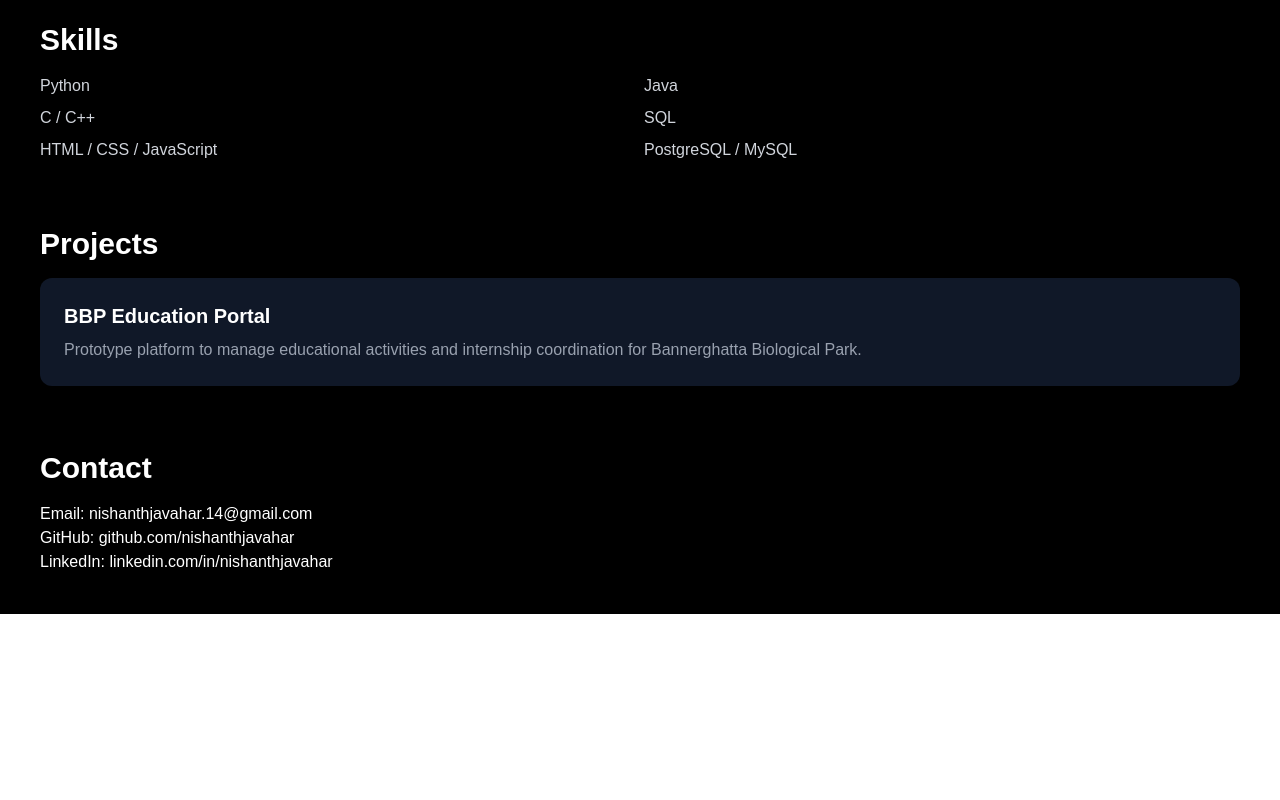
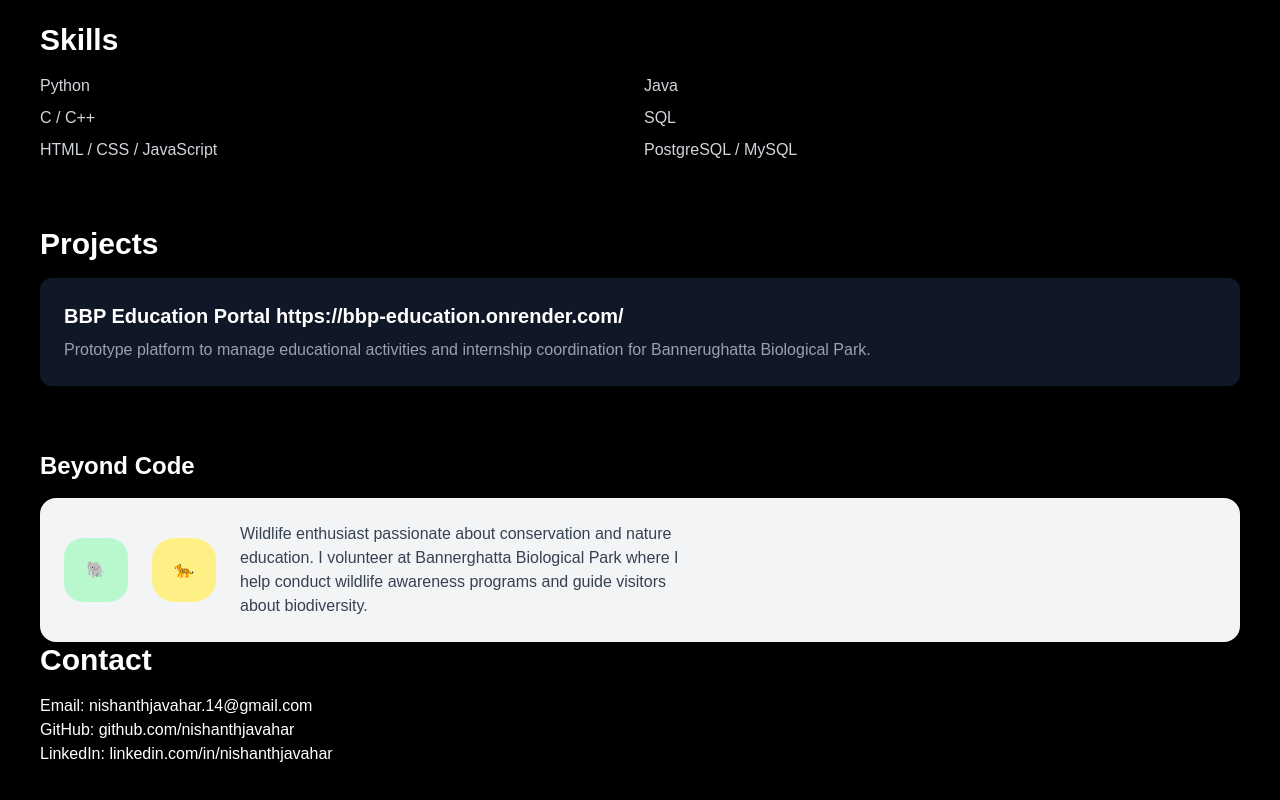
Before and after one commit to nishanthjavahar/portfolio, a Next.js app: page / in a window 1280 px wide. Shown: the part 434-1234 px from the top of the page. Before the commit the page ends 1048 px from the top, so only its background shows below. Built offline with nearby package versions, Linux system fonts and the light colour scheme.

Commit message:
added wildlife enthusiast section with icons

```diff
--- a/app/page.tsx
+++ b/app/page.tsx
@@ -37,14 +37,36 @@ export default function Home() {
       <section className="mb-16">
         <h2 className="text-3xl font-semibold mb-4">Projects</h2>
         <div className="bg-gray-900 p-6 rounded-xl">
-          <h3 className="text-xl font-bold">BBP Education Portal</h3>
+          <h3 className="text-xl font-bold">BBP Education Portal https://bbp-education.onrender.com/ </h3>
           <p className="text-gray-400 mt-2">
             Prototype platform to manage educational activities and
-            internship coordination for Bannerghatta Biological Park.
+            internship coordination for Bannerughatta Biological Park.
           </p>
         </div>
       </section>
+      <section className="mt-12">
+  <h2 className="text-2xl font-semibold mb-4">Beyond Code</h2>
 
+  <div className="flex items-center gap-6 bg-gray-100 p-6 rounded-2xl">
+
+    {/* Elephant icon */}
+    <div className="w-16 h-16 bg-green-200 rounded-[30%] flex items-center justify-center">
+      🐘
+    </div>
+
+    {/* Leopard icon */}
+    <div className="w-16 h-16 bg-yellow-200 rounded-[35%] flex items-center justify-center">
+      🐆
+    </div>
+
+    <p className="text-gray-700 max-w-md">
+      Wildlife enthusiast passionate about conservation and nature education.
+      I volunteer at Bannerghatta Biological Park where I help conduct wildlife
+      awareness programs and guide visitors about biodiversity.
+    </p>
+
+  </div>
+</section>
       <section>
         <h2 className="text-3xl font-semibold mb-4">Contact</h2>
         <p>Email: nishanthjavahar.14@gmail.com</p>
```
